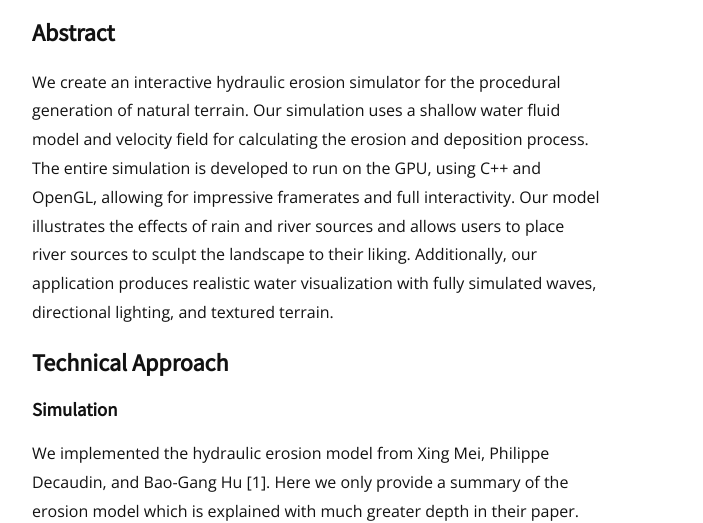
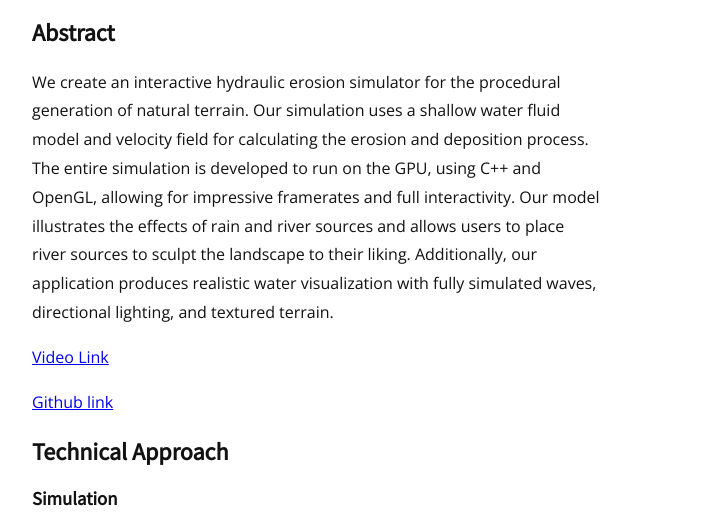
Before and after one commit to Huw-man/Interactive-Erosion-Simulator-on-GPU, a plain HTML site: page docs/index.html in a window 1280 px wide. Shown: the part 281-804 px from the top of the page, without its empty margins (324-1027 px from the left). Drawn offline with nearby package versions, Linux system fonts and the light colour scheme.

Commit message:
added links

```diff
--- a/docs/index.html
+++ b/docs/index.html
@@ -99,6 +99,13 @@
     <p>
         We create an interactive hydraulic erosion simulator for the procedural generation of natural terrain. Our simulation uses a shallow water fluid model and velocity field for calculating the erosion and deposition process. The entire simulation is developed to run on the GPU, using C++ and OpenGL, allowing for impressive framerates and full interactivity. Our model illustrates the effects of rain and river sources and allows users to place river sources to sculpt the landscape to their liking. Additionally, our application produces realistic water visualization with fully simulated waves, directional lighting, and textured terrain.
     </p>
+
+	<p>
+		<a href="https://github.com/Huw-man/Interactive-Erosion-Simulator-on-GPU">Video Link</a>
+	</p>
+	<p>
+		<a href="https://github.com/Huw-man/Interactive-Erosion-Simulator-on-GPU">Github link</a>
+	</p>
 
     <h2>Technical Approach</h2>
     <h3>Simulation</h3>
@@ -331,7 +338,7 @@
         Thank you Hanlin for researching possible implementations and writing the shaders related to erosion simulation.
     </p>
 	<p>
-		<a href="https://github.com/Huw-man/Interactive-Erosion-Simulator-on-GPU">Github link</a>
+		<a href="https://github.com/Huw-man/Interactive-Erosion-Simulator-on-GPU">Another link to the Github</a>
 	</p>
 </div>
 
```
